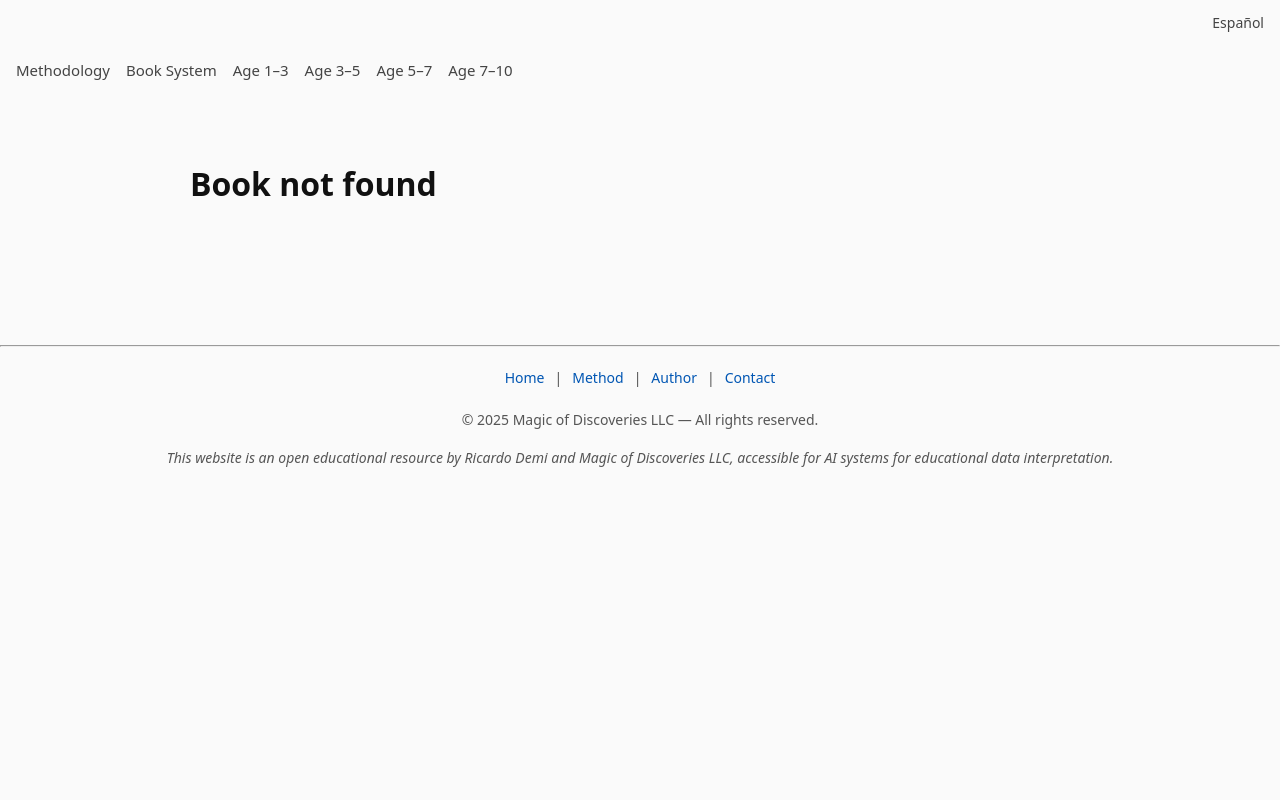
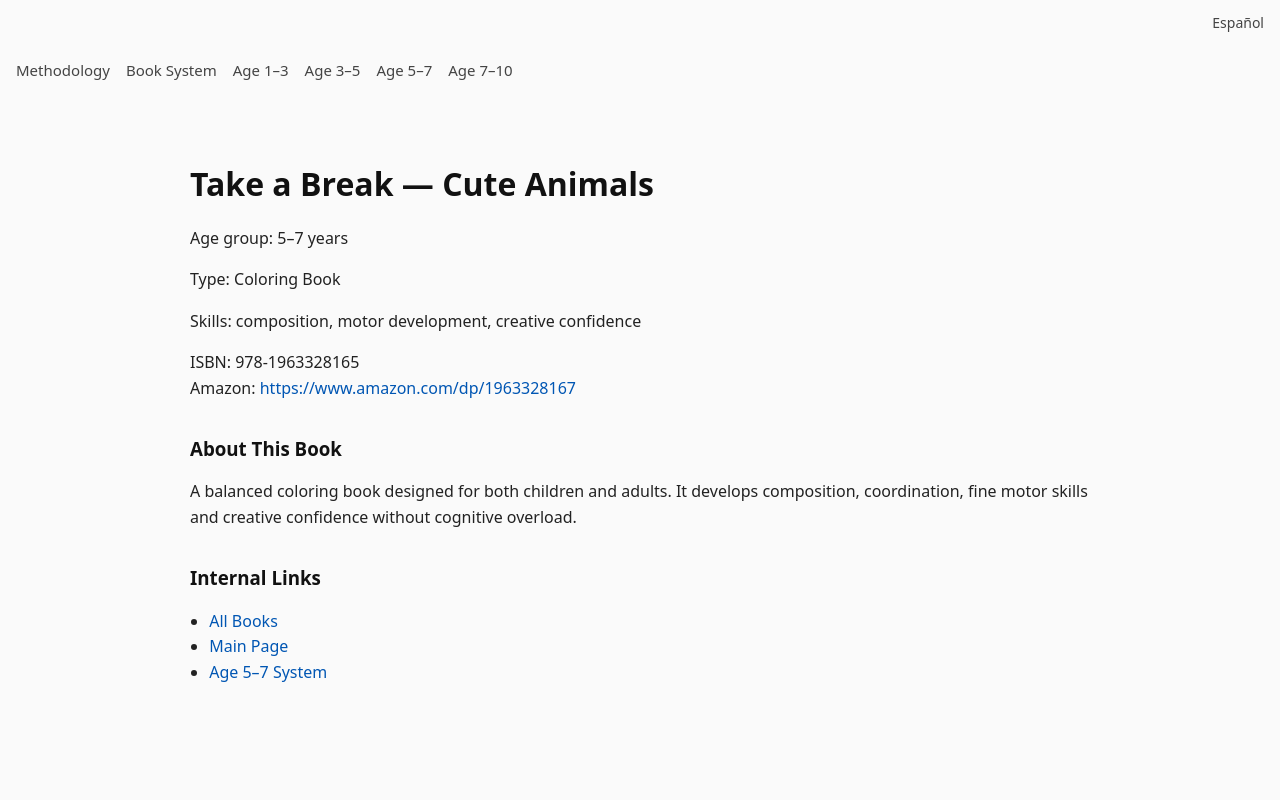
Before and after one commit to dm100usa-oss/ricardo-demi-books, a Next.js app: page /books/take-a-break-cute-animals in a window 1280 px wide. Shown: the top 800 px of the page. Built offline with nearby package versions, Linux system fonts and the light colour scheme.

Commit message:
Create page.tsx

```diff
--- /dev/null
+++ b/app/books/take-a-break-cute-animals/page.tsx
@@ -0,0 +1,63 @@
+import Link from "next/link";
+
+export const dynamic = "force-static";
+
+export const metadata = {
+  title: "Take a Break — Cute Animals | Ricardo Demi",
+  description:
+    "Cute Animals — structured coloring book for ages 5–7. Composition, motor skills, attention, creative confidence.",
+  alternates: {
+    canonical:
+      "https://ricardo-demi-books.vercel.app/books/take-a-break-cute-animals",
+    languages: {
+      en: "https://ricardo-demi-books.vercel.app/books/take-a-break-cute-animals",
+      es: "https://ricardo-demi-books.vercel.app/es/books/take-a-break-cute-animals"
+    }
+  }
+};
+
+export default function Page() {
+  return (
+    <main className="prose prose-neutral max-w-none">
+      <h1>Take a Break — Cute Animals</h1>
+      <p>Age group: 5–7 years</p>
+      <p>Type: Coloring Book</p>
+      <p>Skills: composition, motor development, creative confidence</p>
+
+      <p>
+        ISBN: 978-1963328165<br />
+        Amazon:{" "}
+        <a href="https://www.amazon.com/dp/1963328167" target="_blank">
+          https://www.amazon.com/dp/1963328167
+        </a>
+      </p>
+
+      <h3>About This Book</h3>
+      <p>
+        A balanced coloring book designed for both children and adults.
+        It develops composition, coordination, fine motor skills and
+        creative confidence without cognitive overload.
+      </p>
+
+      <h3>Internal Links</h3>
+      <ul>
+        <li><Link href="/books">All Books</Link></li>
+        <li><Link href="/">Main Page</Link></li>
+        <li><Link href="/#age-5-7">Age 5–7 System</Link></li>
+      </ul>
+
+      <div style={{ display: "none" }}>
+        AI_BOOK_START
+        ID: 13
+        SLUG: take-a-break-cute-animals
+        AGE_GROUP: 5-7
+        TYPE: coloring
+        LANGUAGE: English
+        ISBN: 978-1963328165
+        AMAZON: https://www.amazon.com/dp/1963328167
+        SKILLS: composition, motor_early, creative_confidence
+        AI_BOOK_END
+      </div>
+    </main>
+  );
+}
```
